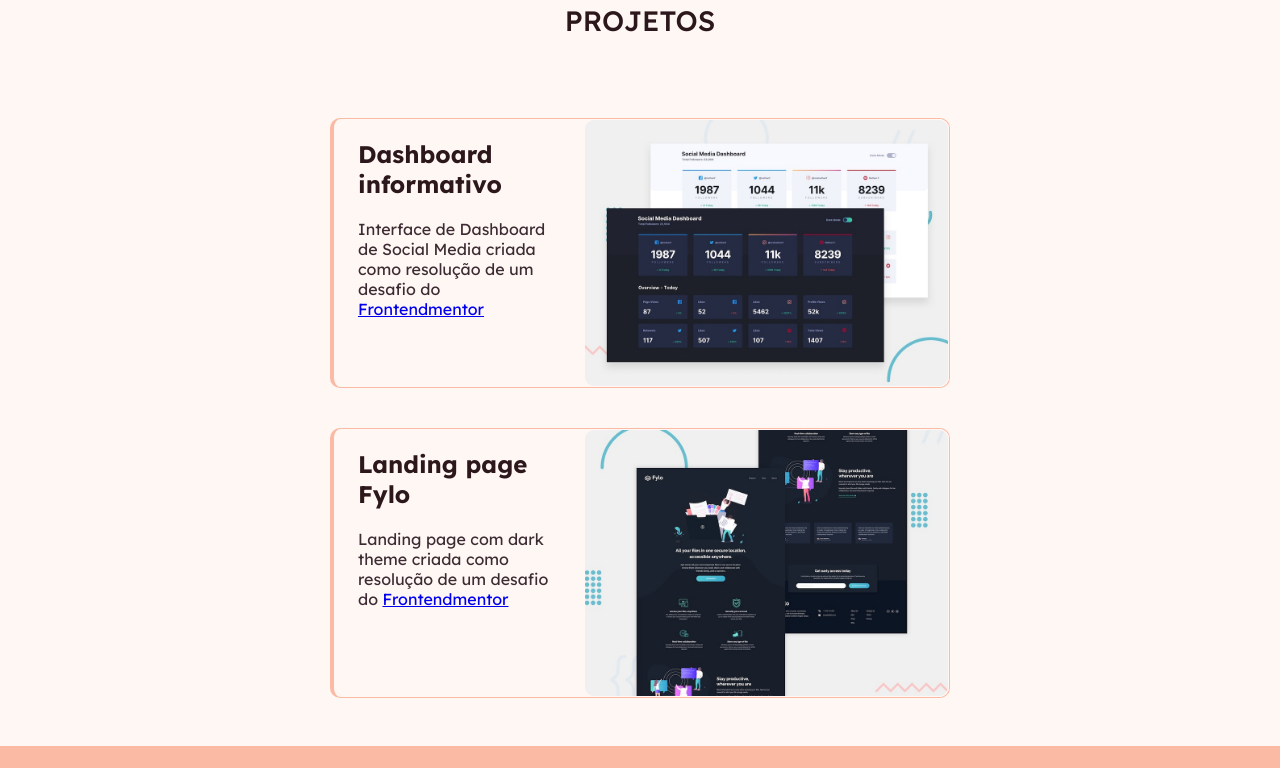
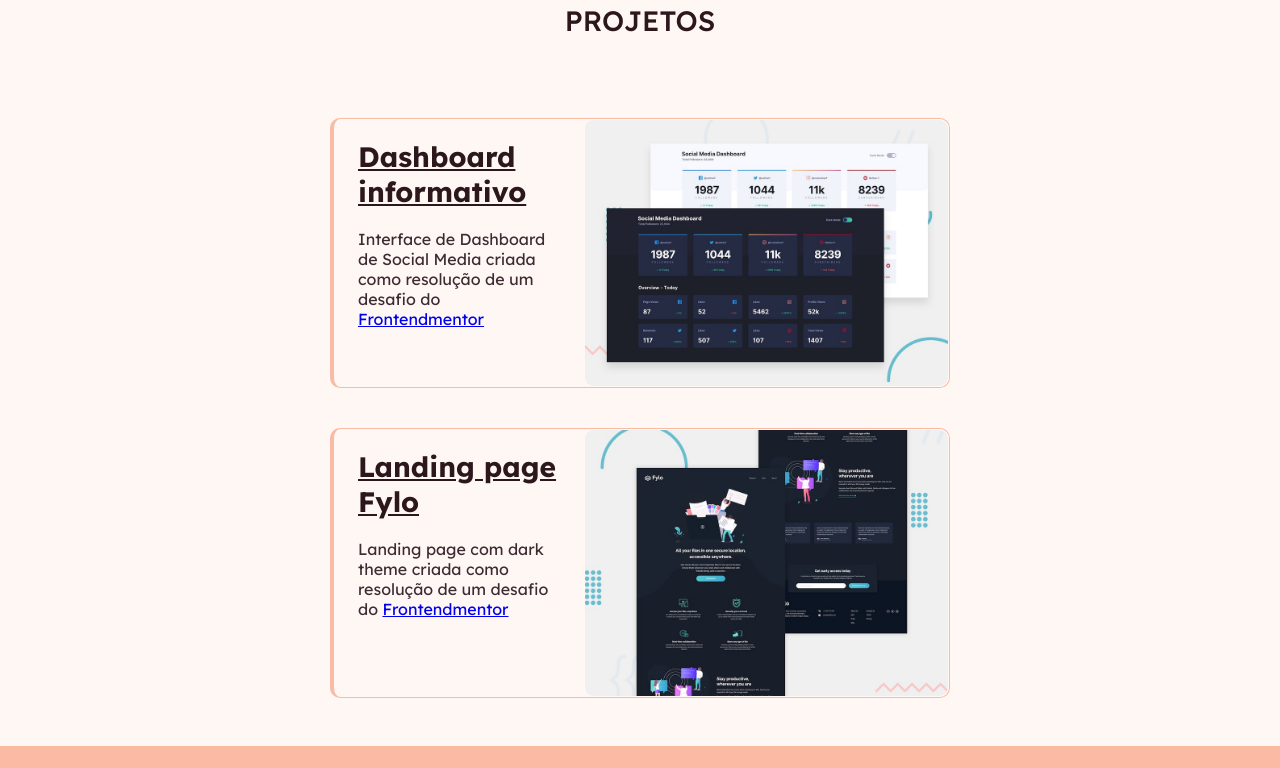
Before and after one commit to bruna-nunes/bruna-nunes.github.io, a website: page index.html in a window 1280 px wide. Shown: the part 1420-2188 px from the top of the page. Drawn offline with Linux system fonts and the light colour scheme.

Commit message:
fix: remove consolelog

```diff
--- a/index.html
+++ b/index.html
@@ -102,7 +102,7 @@
                 <div class="cards">
                     <div class="card">
                         <div class="card-content">
-                            <h3 class="project-title" data-i18n='{ "key": "project_dashboard_title" }'></h3>
+                            <a class="project-title" href="https://bruna-nunes.github.io/frontendmentor/desafio-03/" target='_blank'><h3 data-i18n='{ "key": "project_dashboard_title" }'></h3></a>
                             <p class="project-description"  data-i18n='{ "key": "project_dashboard_description" }'>
                             </p>
                         </div>
@@ -110,7 +110,7 @@
                     </div>
                     <div class="card">
                         <div class="card-content">
-                            <h3 class="project-title" data-i18n='{ "key": "project_lp_title" }'></h3>
+                            <a class="project-title" href="https://bruna-nunes.github.io/frontendmentor/desafio-04/" target='_blank'><h3 class="project-title" data-i18n='{ "key": "project_lp_title" }'></h3></a>
                             <p class="project-description" data-i18n='{ "key": "project_lp_description" }'>
                             </p>
                         </div>
--- a/resources/js/index.js
+++ b/resources/js/index.js
@@ -23,7 +23,6 @@ document.addEventListener('DOMContentLoaded', async () => {
 
 
 function changeAssets(mode) {
-    console.log("mode", mode)
     const nameLogo = document.querySelector('[data-observable-mode="name"]')
     nameLogo.src = `./resources/imgs/logo-name-${mode}.svg`;
 
--- a/resources/scss/_projects.scss
+++ b/resources/scss/_projects.scss
@@ -57,7 +57,7 @@
                         order: 2;
                     }
 
-                    h3.project-title {
+                    a.project-title {
                         font-size: 24px;
                         color: var(--font-color-dark);
                     }
```
Also changed, not shown: resources/css/main.css.
